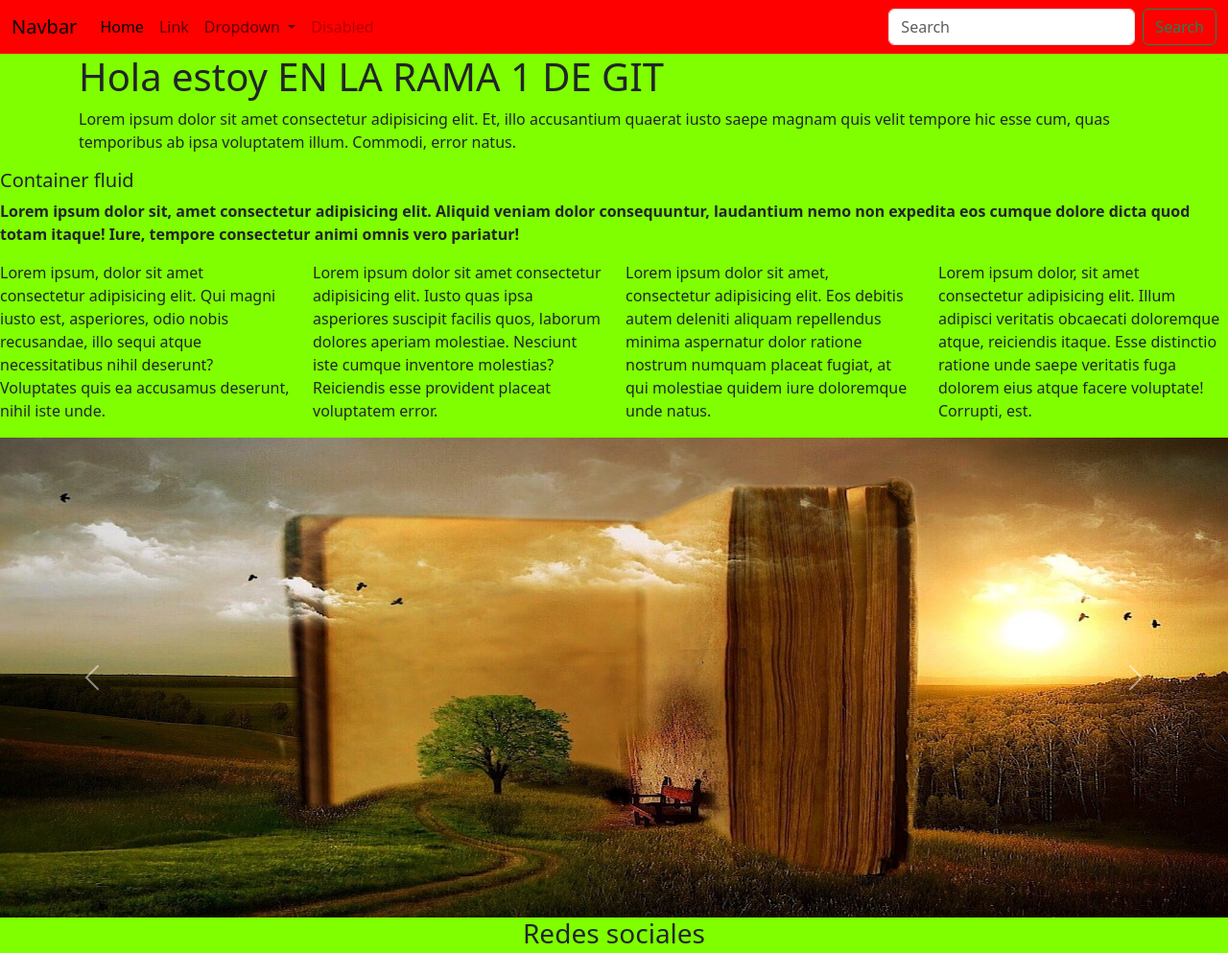
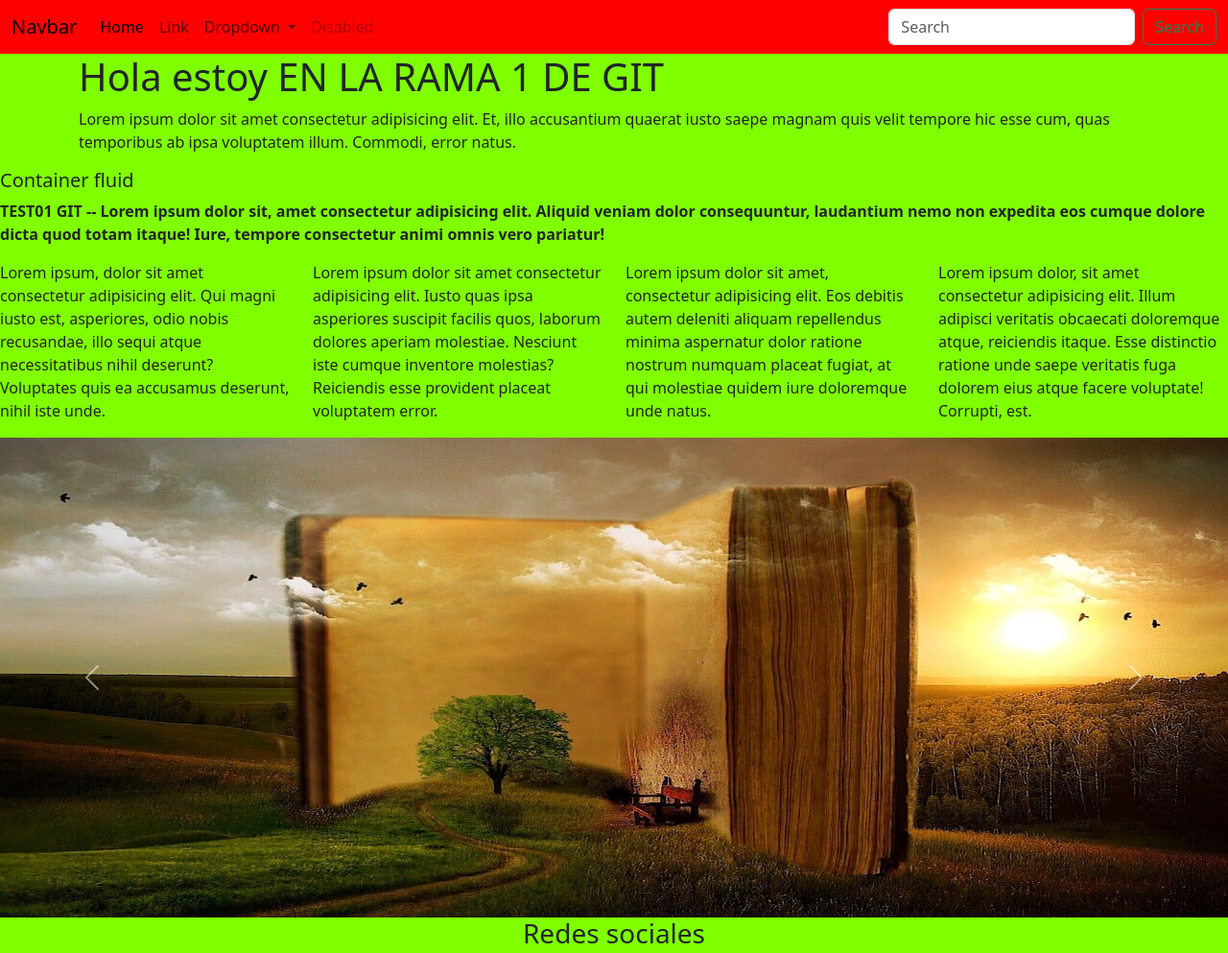
Before and after one commit to nalv2488/clase11-46850, a plain HTML site: page index.html in a window 1280 px wide. Shown: the top 993 px of the page at 96% size. Drawn offline with nearby package versions, Linux system fonts and the light colour scheme.

Commit message:
Segundo cambio rama

```diff
--- a/index.html
+++ b/index.html
@@ -57,7 +57,7 @@
 
     <section class="container_fluid">
         <h2 class="lead">Container fluid</h2>
-        <p class="fw-bold">Lorem ipsum dolor sit, amet consectetur adipisicing elit. Aliquid veniam dolor consequuntur, laudantium nemo non expedita eos cumque dolore dicta quod totam itaque! Iure, tempore consectetur animi omnis vero pariatur!</p>
+        <p class="fw-bold"> TEST01 GIT -- Lorem ipsum dolor sit, amet consectetur adipisicing elit. Aliquid veniam dolor consequuntur, laudantium nemo non expedita eos cumque dolore dicta quod totam itaque! Iure, tempore consectetur animi omnis vero pariatur!</p>
 
         <div class="row">
             <p class="col-12 col-md-6 col-lg-3">Lorem ipsum, dolor sit amet consectetur adipisicing elit. Qui magni iusto est, asperiores, odio nobis recusandae, illo sequi atque necessitatibus nihil deserunt? Voluptates quis ea accusamus deserunt, nihil iste unde.</p>
```
